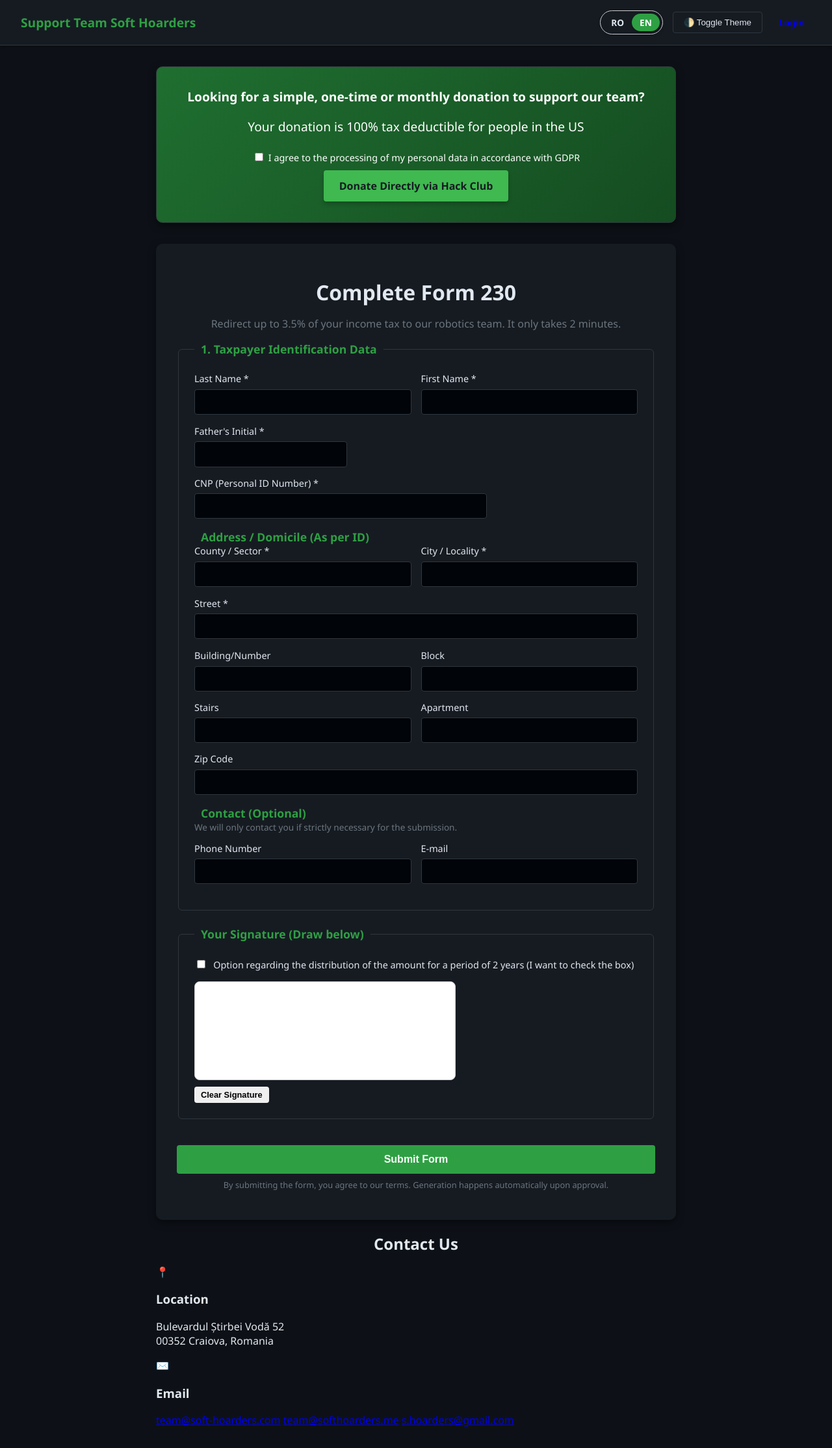
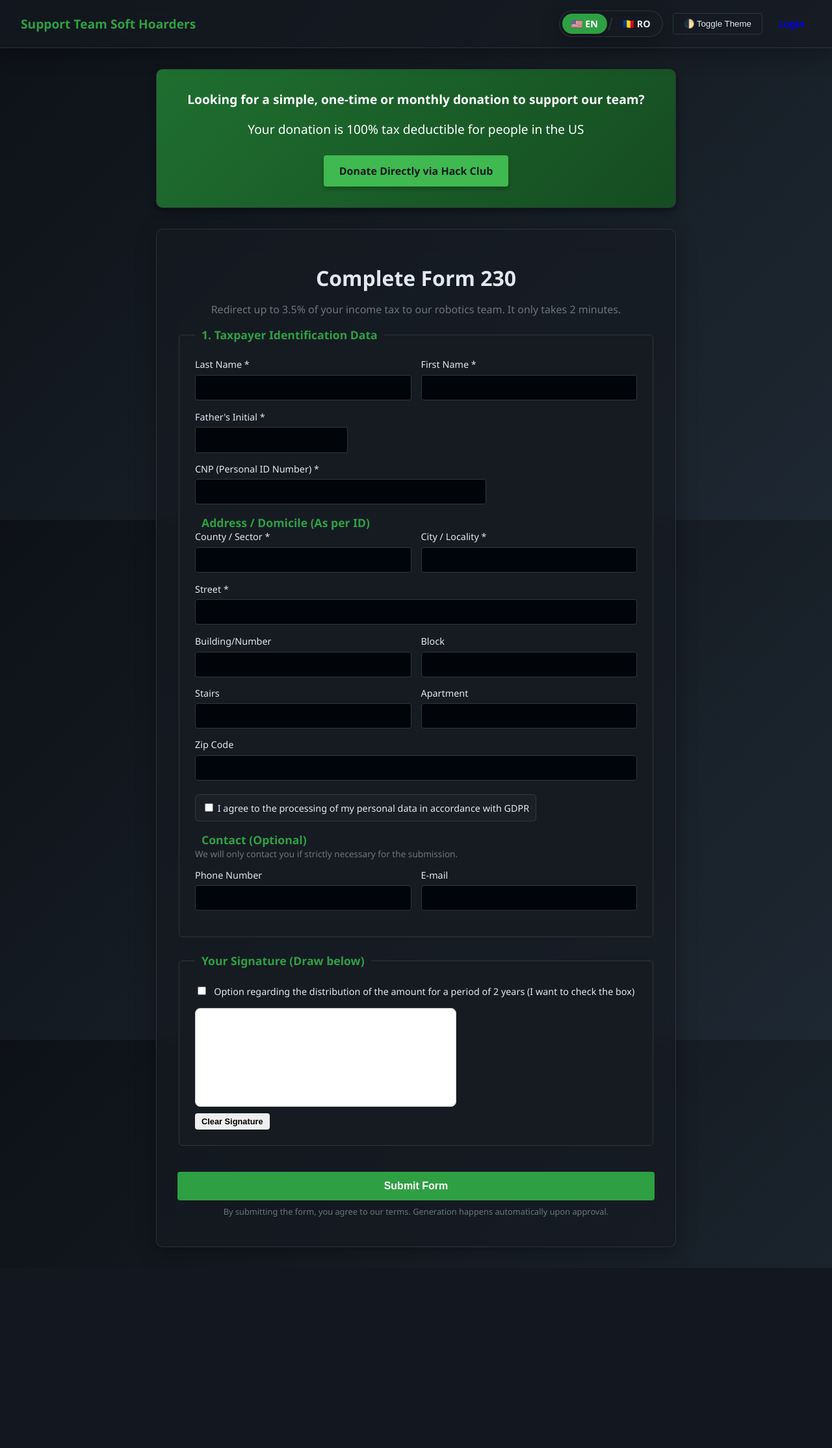
Before and after one commit to softhoarders/form-230, a Flask app: page / in a window 1280 px wide. Shown: the whole page at 65% size. After the commit the page ends 1951 px from the top, so only its background shows below. Run offline with Flask 3, Linux system fonts and the light colour scheme; the visitor is signed in with stand-in values (Sample User, id 1); a map, chart or similar area stays blank; some libraries are stand-ins or nearby versions.

Commit message:
feat: Implement glassmorphism design for UI elements and add GDPR consent checkbox

```diff
--- a/static/style.css
+++ b/static/style.css
@@ -1,4 +1,7 @@
 :root {
+    --glass-bg: rgba(22, 27, 34, 0.65);
+    --glass-border: rgba(255, 255, 255, 0.1);
+    --glass-shadow: 0 8px 32px rgba(0, 0, 0, 0.3);
     --bg-color: #0d1117;
     --text-color: #e2e8f0;
     --card-bg: #161b22;
@@ -29,7 +35,8 @@
 body {
     margin: 0;
     font-family: 'Segoe UI', Roboto, 'Helvetica Neue', Arial, sans-serif;
-    background-color: var(--bg-color);
+    background: linear-gradient(135deg, var(--bg-color) 0%, rgba(30,40,50,1) 100%);
+    background-attachment: fixed;
     color: var(--text-color);
     transition: background-color 0.4s ease, color 0.4s ease;
 }
@@ -38,7 +45,8 @@ body::after {
     content: '';
     position: fixed;
     top: 0; left: 0; width: 100vw; height: 100vh;
-    background-color: var(--bg-color);
+    background: linear-gradient(135deg, var(--bg-color) 0%, rgba(30,40,50,1) 100%);
+    background-attachment: fixed;
     pointer-events: none;
     z-index: 9999;
     opacity: 0;
@@ -53,9 +61,11 @@ header {
     justify-content: space-between;
     align-items: center;
     padding: 1rem 2rem;
-    background-color: var(--card-bg);
-    box-shadow: 0 2px 4px rgba(0,0,0,0.2);
-    border-bottom: 1px solid var(--border);
+    background-color: var(--glass-bg);
+    backdrop-filter: blur(16px);
+    -webkit-backdrop-filter: blur(16px);
+    box-shadow: var(--glass-shadow);
+    border-bottom: 1px solid var(--glass-border);
 }
 
 .logo {
@@ -80,10 +90,13 @@ header {
 }
 
 .form-container {
-    background-color: var(--card-bg);
+    background-color: var(--glass-bg);
+    backdrop-filter: blur(16px);
+    -webkit-backdrop-filter: blur(16px);
+    border: 1px solid var(--glass-border);
     padding: 2rem;
     border-radius: 10px;
-    box-shadow: var(--shadow);
+    box-shadow: var(--glass-shadow);
 }
 
 .intro-fade {
@@ -439,3 +463,57 @@ body.dark-mode .pill-lang-switcher .lang-pill:hover {
     color: #fff;
     box-shadow: 0 2px 4px rgba(0,0,0,0.2);
 }
+
+/* Glassmorph Lang Switcher */
+.pill-lang-switcher {
+    display: flex;
+    align-items: center;
+    background: var(--glass-bg);
+    backdrop-filter: blur(10px);
+    -webkit-backdrop-filter: blur(10px);
+    border-radius: 50px;
+    padding: 4px;
+    box-shadow: var(--glass-shadow);
+    border: 1px solid var(--glass-border);
+    overflow: hidden;
+}
+
+.pill-lang-switcher .lang-pill {
+    text-decoration: none;
+    padding: 6px 14px;
+    font-size: 0.9em;
+    font-weight: 600;
+    border-radius: 50px;
+    color: var(--text-color);
+    transition: all 0.3s ease;
+    display: flex;
+    align-items: center;
+    gap: 5px;
+}
+
+.pill-lang-switcher .lang-pill:hover {
+    background: rgba(128, 128, 128, 0.15);
+}
+
+.pill-lang-switcher .lang-pill.active {
+    background: var(--primary);
+    color: #fff;
+    box-shadow: 0 2px 8px rgba(0,0,0,0.2);
+}
+
+.lang-divider {
+    width: 2px;
+    height: 20px;
+    background: var(--glass-border);
+    transform: rotate(15deg);
+    margin: 0 4px;
+}
+
+.gdpr-consent {
+    margin-top: 5px;
+    padding: 10px;
+    background: rgba(128, 128, 128, 0.05);
+    border-radius: 6px;
+    border: 1px solid var(--glass-border);
+    font-size: 0.9em;
+}
--- a/templates/base.html
+++ b/templates/base.html
@@ -11,9 +11,10 @@
     <header>
         <div class="logo">{{ t.header_title }}</div>
         <div class="header-actions" style="display: flex; gap: 15px; align-items: center;">
-            <div class="pill-lang-switcher">
-                <a href="{{ url_for('set_lang_route', lang_code='ro') }}" class="lang-pill {% if lang == 'ro' %}active{% endif %}">RO</a>
-                <a href="{{ url_for('set_lang_route', lang_code='en') }}" class="lang-pill {% if lang == 'en' %}active{% endif %}">EN</a>
+            <div class="pill-lang-switcher glass-morph">
+                <a href="{{ url_for('set_lang_route', lang_code='en') }}" class="lang-pill {% if lang == 'en' %}active{% endif %}">🇺🇸 EN</a>
+                <div class="lang-divider"></div>
+                <a href="{{ url_for('set_lang_route', lang_code='ro') }}" class="lang-pill {% if lang == 'ro' %}active{% endif %}">🇷🇴 RO</a>
             </div>
             <button id="theme-toggle">{{ t.theme_toggle }}</button>
             <a href="{{ url_for('login') }}" class="btn" style="padding: 5px 10px; font-size: 0.9em; text-decoration: none;">{{ t.login }}</a>
--- a/templates/index.html
+++ b/templates/index.html
@@ -3,11 +3,10 @@
 {% block content %}
 <div class="donation-banner intro-fade">
     <strong>{{ t.donate_msg }}</strong><br>
+    {% if lang != 'ro' %}
     <p class="tax-deductible-note">{{ t.tax_deductible }}</p>
-    <div class="gdpr-consent">
-        <input type="checkbox" id="gdpr-consent" name="gdpr-consent" required>
-        <label for="gdpr-consent">{{ t.gdpr_consent }}</label>
-    </div>
+    {% endif %}
+
     <a href="https://hcb.hackclub.com/donations/start/soft-hoarders" target="_blank" class="btn btn-donate mt-1" id="donate-btn" disabled>{{ t.donate_btn }}</a>
 </div>
 
@@ -82,6 +81,10 @@
                 </div>
             </div>
 
+            <div class="row mb-1"><div class="gdpr-consent">
+        <input type="checkbox" id="gdpr-consent" name="gdpr-consent" required>
+        <label for="gdpr-consent">{{ t.gdpr_consent }}</label>
+    </div></div>
             <legend class="mt-2">{{ t.contact_title }}</legend>
             <p class="text-muted" style="margin-top: 0; font-size: 0.85rem;">{{ t.contact_desc }}</p>
             <div class="row">
@@ -117,24 +120,4 @@
     </form>
 </div>
 
-<!-- Contact Section -->
-<div class="contact-section intro-fade mt-3">
-    <h2 class="text-center mb-2">{{ t.contact_us }}</h2>
-    <div class="contact-grid">
-        <div class="contact-item glass-card">
-            <div class="contact-icon">📍</div>
-            <h3>{{ t.location_title }}</h3>
-            <p class="contact-info">Bulevardul Știrbei Vodă 52<br>00352 Craiova, Romania</p>
-        </div>
-        <div class="contact-item glass-card">
-            <div class="contact-icon">✉️</div>
-            <h3>{{ t.email_title }}</h3>
-            <div class="email-list">
-                <a href="mailto:team@soft-hoarders.com" class="email-link">team@soft-hoarders.com</a>
-                <a href="mailto:team@softhoarders.me" class="email-link">team@softhoarders.me</a>
-                <a href="mailto:s.hoarders@gmail.com" class="email-link">s.hoarders@gmail.com</a>
-            </div>
-        </div>
-    </div>
-</div>
 {% endblock %}
```
Also changed, not shown: other parts of static/style.css (+18 -4 lines).
